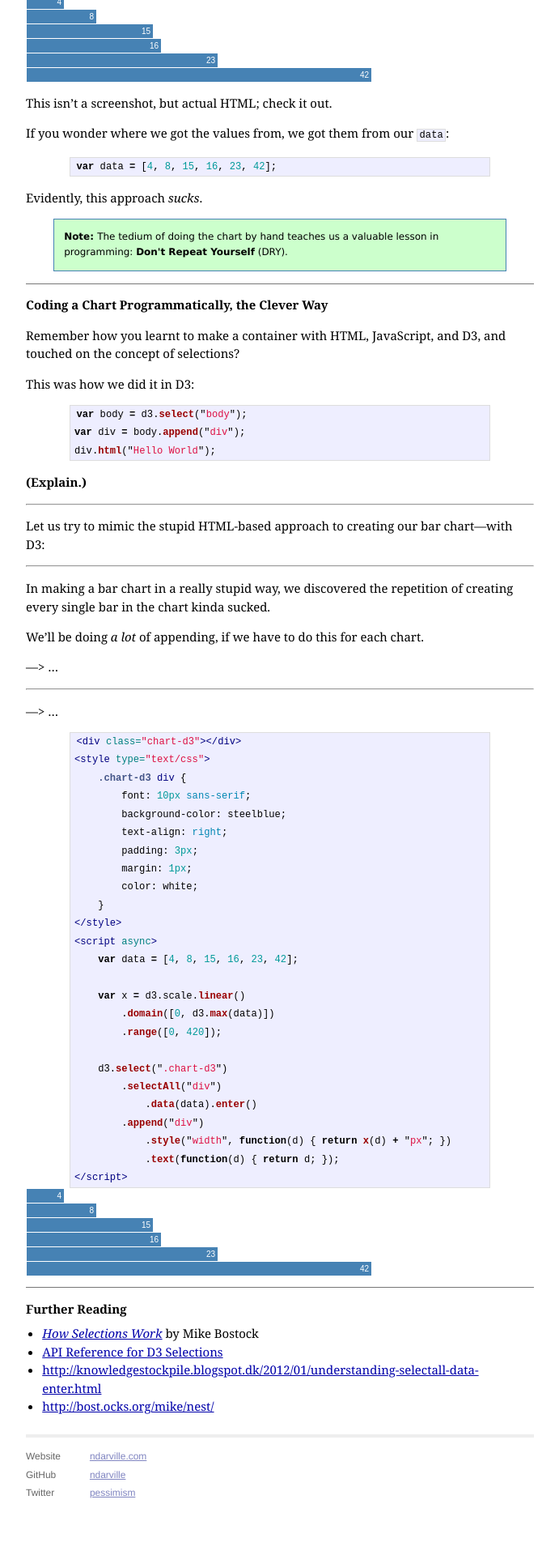
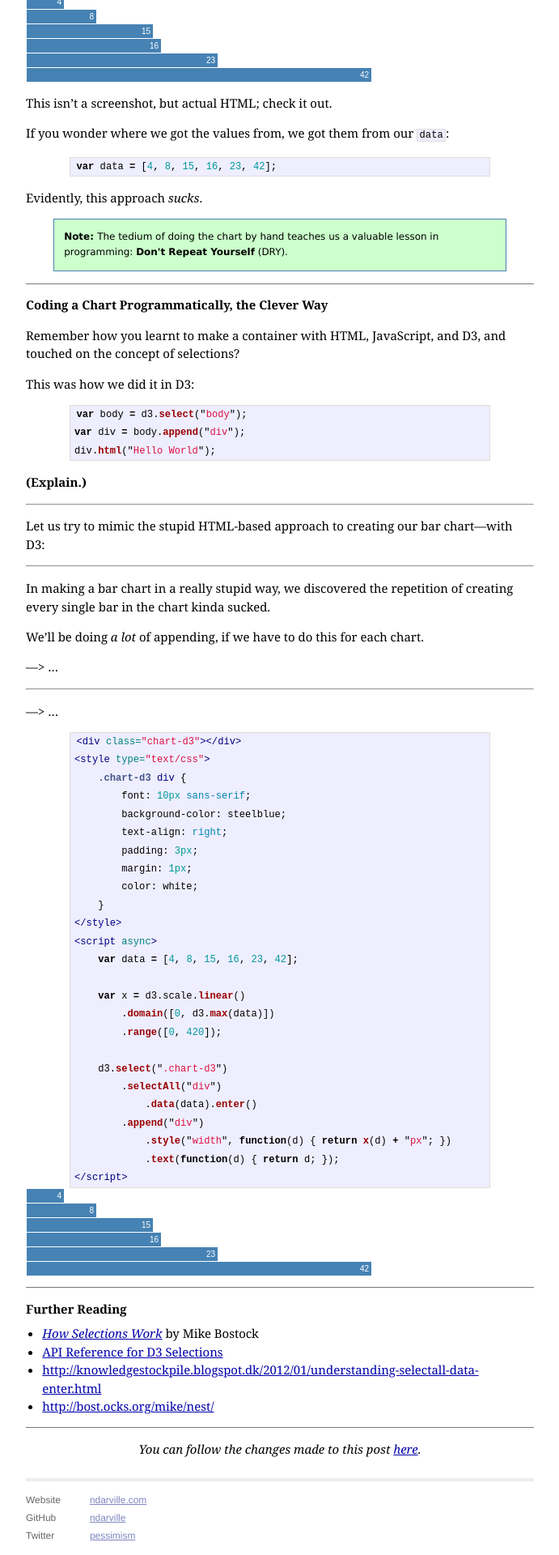
Before and after one commit to ndarville/ndarville.github.io, a Jekyll site: the page built from _posts/2013-11-10-a-bar-chart.markdown, in a window 1280 px wide. Shown: the part 3687-5607 px from the top of the page at 81% size, without its empty margins (294-985 px from the left). Built offline with Jekyll 4.4.1, drawn with Linux system fonts in a browser that asks for light colours; Markdown is read by kramdown in place of the engine named in the settings; before the commit the page ends 5553 px from its top, so only the background shows below that.

Commit message:
Added commit history to blog

```diff
--- a/_config.yml
+++ b/_config.yml
@@ -1,6 +1,7 @@
 name: ndarville
 description: "Fun with Charts"
 url: http://ndarville.github.io
+repo: https://github.com/ndarville/ndarville.github.io/
 
 markdown: redcarpet
 redcarpet:
--- a/_layouts/post.html
+++ b/_layouts/post.html
@@ -6,5 +6,9 @@ layout: default
 <p class="meta">{{ page.date | date_to_string }}</p>
 
 <div class="post">
-{{ content }}
+    {{ content }}
+
+    <div id="history">
+        You can follow the changes made to this post <a href="{{ site.repo }}commits/master/{{ page.path }}">here</a>.
+    </div>
 </div>
--- a/css/custom.css
+++ b/css/custom.css
@@ -44,3 +44,11 @@ pre,
     margin-left: 2em;
     margin-right: 2em;
 }
+
+#history {
+    margin: 1em auto;
+    font-style: italic;
+    text-align: center;
+    border-top: 1px solid #777;
+    padding-top: 1em;
+}
```
